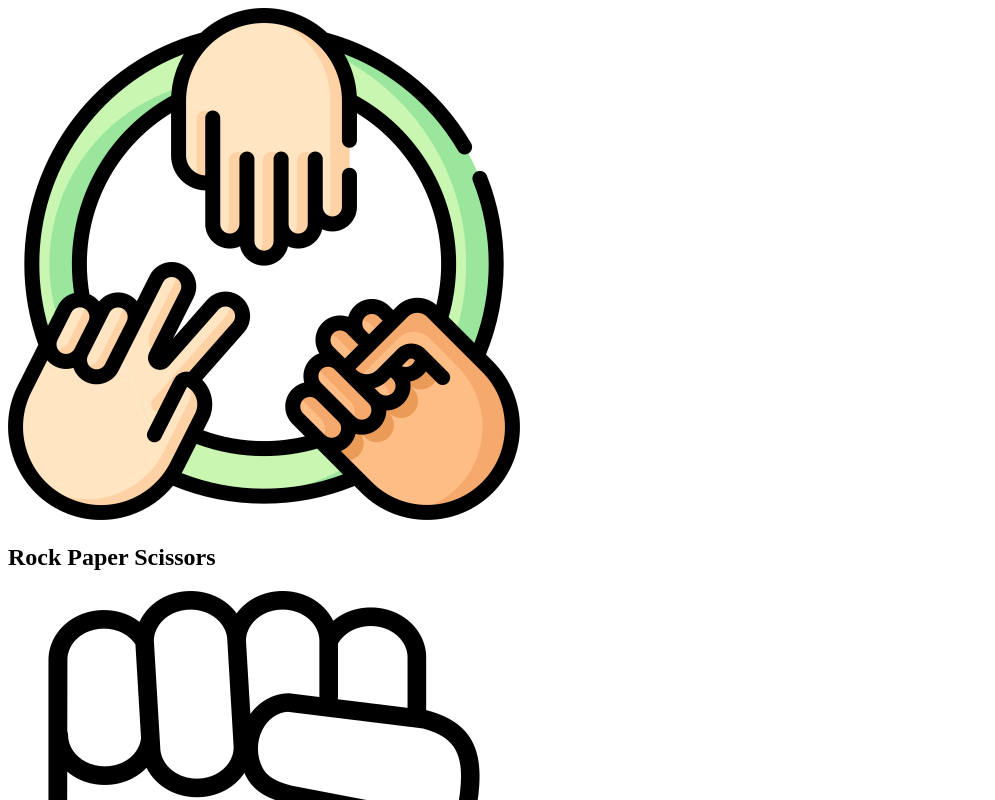
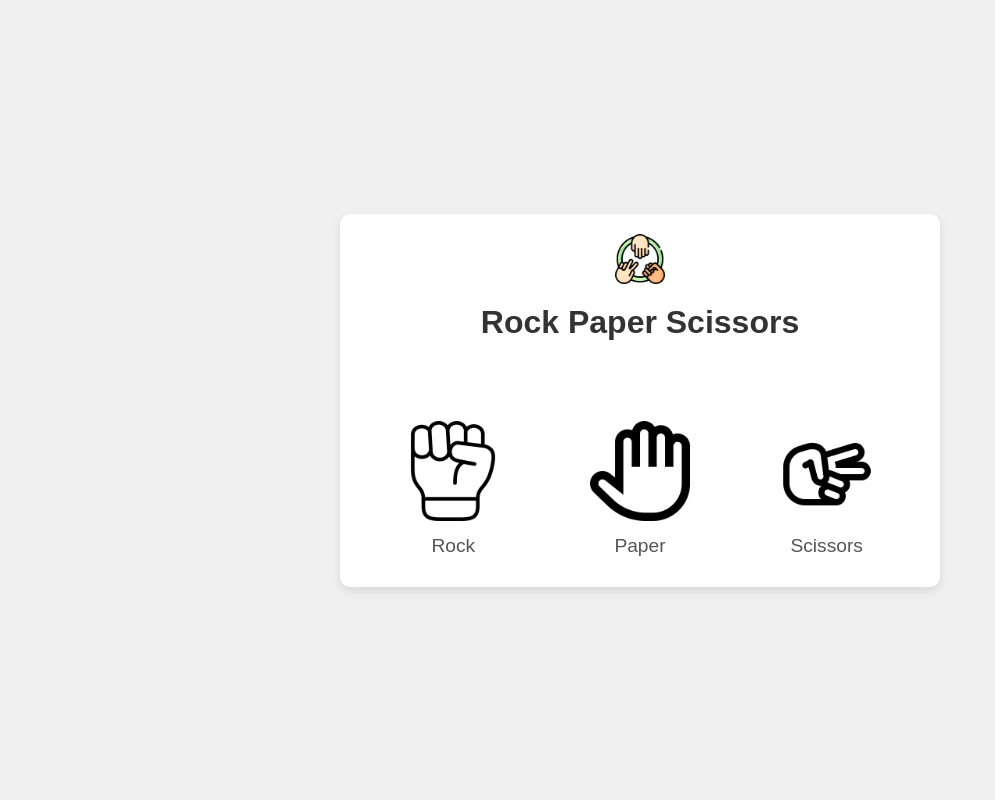
Before and after one commit to juned012/Rock-paper-Scissors, a plain HTML site: page index.html in a window 1280 px wide. Shown: the top 800 px of the page, without its empty margins (0-995 px from the left). Drawn offline with Linux system fonts and the light colour scheme.

Commit message:
added styling

```diff
--- a/index.html
+++ b/index.html
@@ -8,7 +8,7 @@
   </head>
   <body>
     <div class="container">
-      <div>
+      <div class="logo-container">
         <img src="img/rock-paper-scissors.png" alt="logo" />
         <h2 class="title">Rock Paper Scissors</h2>
       </div>
--- a/styles.css
+++ b/styles.css
@@ -0,0 +1,69 @@
+* {
+  box-sizing: border-box;
+  margin: 0;
+  padding: 0;
+}
+
+body {
+  font-family: Arial, sans-serif;
+  background-color: #f0f0f0;
+  display: flex;
+  justify-content: center;
+  align-items: center;
+  height: 100vh;
+}
+
+.logo-container {
+  display: flex;
+  justify-content: center;
+  align-items: center;
+  gap: 20px;
+  flex-direction: column;
+  margin-bottom: 50px;
+}
+
+.logo-container > img {
+  width: 50px;
+}
+.container {
+  text-align: center;
+  background-color: white;
+  border-radius: 10px;
+  box-shadow: 0 4px 10px rgba(0, 0, 0, 0.1);
+  padding: 20px;
+  width: 90%;
+  max-width: 600px;
+}
+
+.title {
+  font-size: 2em;
+  margin-bottom: 20px;
+  color: #333;
+}
+
+.img-container {
+  display: flex;
+  justify-content: space-around;
+}
+
+.img-box {
+  text-align: center;
+  margin: 10px;
+}
+
+.img-box img {
+  width: 100px;
+  height: 100px;
+  transition: transform 0.2s;
+}
+
+.img-box img:hover {
+  transform: scale(1.1);
+}
+
+.label {
+  display: block;
+  margin-top: 10px;
+  font-size: 1.2em;
+  color: #555;
+}
```
